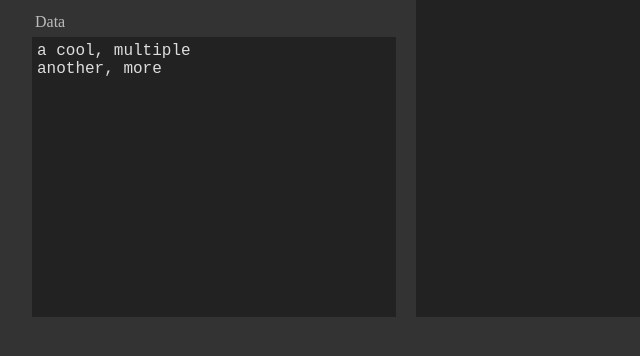
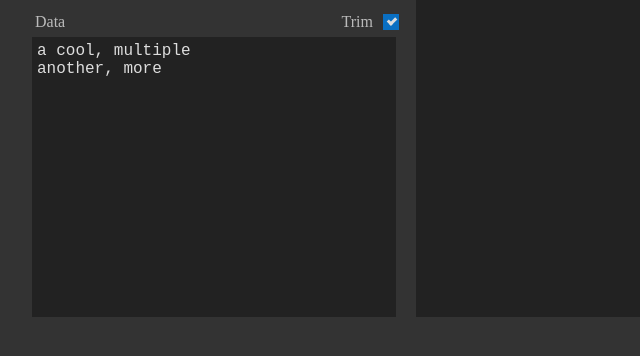
Before and after one commit to infality/infality.github.io, a plain HTML site: page index.html in a window 1280 px wide. Shown: the part 398-754 px from the top of the page, 106-746 px from the left. Drawn offline with Linux system fonts and the light colour scheme.

Commit message:
Trim checkbox

```diff
--- a/index.html
+++ b/index.html
@@ -12,7 +12,7 @@
 	<div id="templateDiv" class="textDiv">
 		<p>Template</p>
 		<div class="dropdown">
-			<div class="dropbtn">Presets  ▾</div>
+			<div class="dropBtn">Presets  ▾</div>
 			<div class="dropdown-content">
 				<div onclick="applyPreset(0)">C# Property</div>
 				<div onclick="applyPreset(1)">SQL Insert</div>
@@ -23,6 +23,10 @@
 	</div>
 	<div id="dataDiv" class="textDiv">
 		<p>Data</p>
+		<label class="checkboxContainer">Trim
+			<input type="checkbox" id="trimCheckbox" onclick="generate()" checked>
+			<span class="checkmark"></span>
+		</label>
 		<textarea id="data" oninput="generate()">a cool, multiple&#13;&#10;another, more</textarea>
 	</div>
 	<div id="outputDiv" class="textDiv">
--- a/script.js
+++ b/script.js
@@ -27,6 +27,7 @@ function generate() {
     }
     templateParts.push(template.substring(lastPartStart, template.length));
     var maxIndex = Math.max.apply(Math, variableIndices);
+    var trim = document.getElementById("trimCheckbox").checked;
 
     var output = "";
     for (var dataLine of data.split('\n')) {
@@ -39,7 +40,11 @@ function generate() {
 
         for (var i = 0; i < variableIndices.length; i++) {
             output += templateParts[i];
-            output += dataLineStrings[variableIndices[i]].trim();
+            if(trim) {
+                output += dataLineStrings[variableIndices[i]].trim();
+            } else {
+                output += dataLineStrings[variableIndices[i]];
+            }
         }
         output += templateParts[variableIndices.length] + "\n";
     }
--- a/style.css
+++ b/style.css
@@ -62,6 +62,7 @@ body {
     grid-column-start: 1;
     grid-row-start: 2;
     display: grid;
+    grid-template-columns: 50% 50%;
     grid-template-rows: 30px;
     justify-items: stretch;
     align-items: stretch;
@@ -112,7 +113,7 @@ textarea {
     justify-self: self-end;
 }
 
-.dropbtn {
+.dropBtn {
     background-color: #222;
     color: #bbb;
     height: 30px;
@@ -153,6 +154,73 @@ textarea {
     display: block;
 }
 
-.dropdown:hover .dropbtn {
+.dropdown:hover .dropBtn {
     background-color: #222;
 }
+
+/* Checkbox */
+
+.checkboxContainer {
+    display: inline-block;
+    justify-self: self-end;
+    position: relative;
+    padding-right: 23px;
+    margin-bottom: 3px;
+    line-height: 30px;
+    cursor: pointer;
+    font-size: 16px;
+    color: #bbb;
+    -webkit-user-select: none;
+    -moz-user-select: none;
+    -ms-user-select: none;
+    user-select: none;
+}
+
+.checkboxContainer input {
+    position: absolute;
+    opacity: 0;
+    cursor: pointer;
+    height: 0;
+    width: 0;
+}
+
+.checkmark {
+    position: absolute;
+    margin-top: 7px;
+    top: 0;
+    left: 0;
+    margin-left: 41px;
+    height: 16px;
+    width: 16px;
+    background-color: #999;
+}
+
+.checkboxContainer:hover input~.checkmark {
+    background-color: #ccc;
+}
+
+.checkboxContainer input:checked~.checkmark {
+    background-color: #0a6fc2;
+}
+
+.checkmark:after {
+    content: "";
+    position: absolute;
+    display: none;
+}
+
+.checkboxContainer input:checked~.checkmark:after {
+    display: block;
+}
+
+.checkboxContainer .checkmark:after {
+    left: 6px;
+    top: 2px;
+    width: 3px;
+    height: 6px;
+    border: solid #ddd;
+    border-width: 0 3px 3px 0;
+    -webkit-transform: rotate(45deg);
+    -ms-transform: rotate(45deg);
+    transform: rotate(45deg);
+}
```
